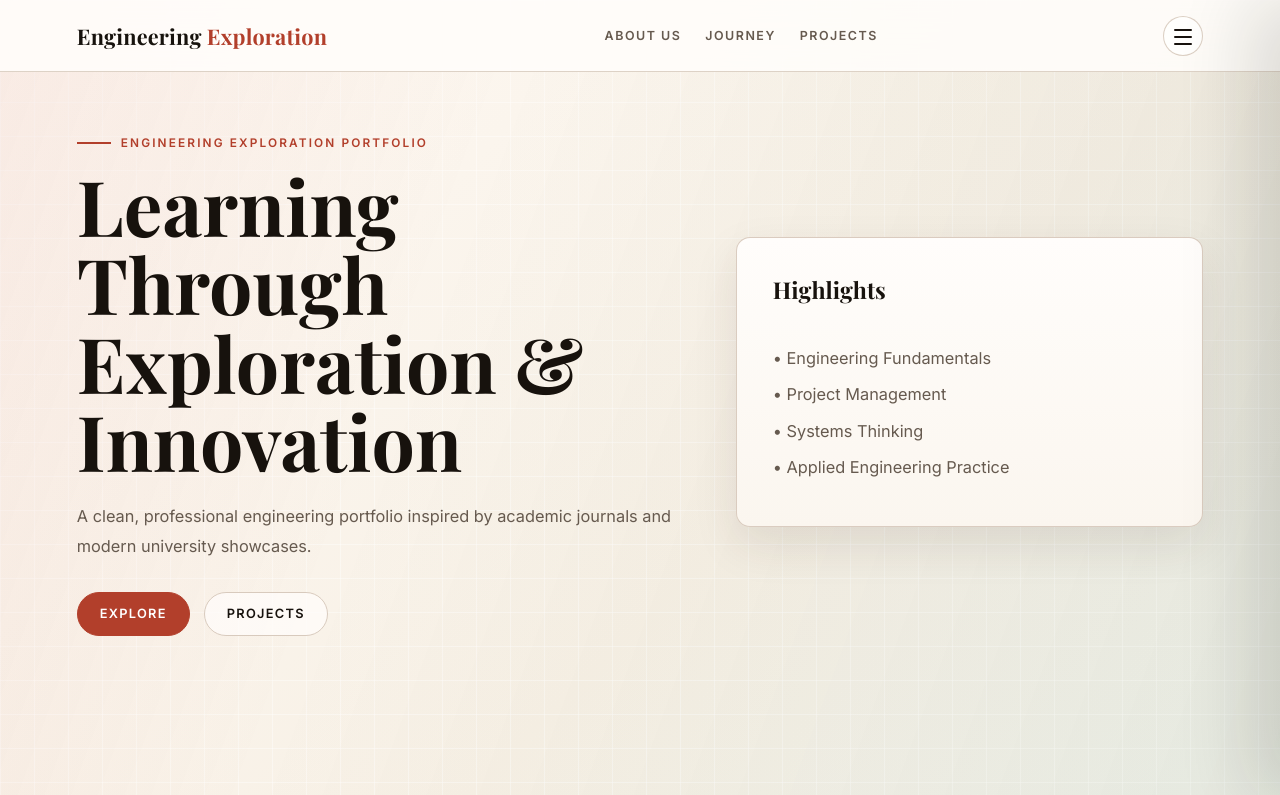
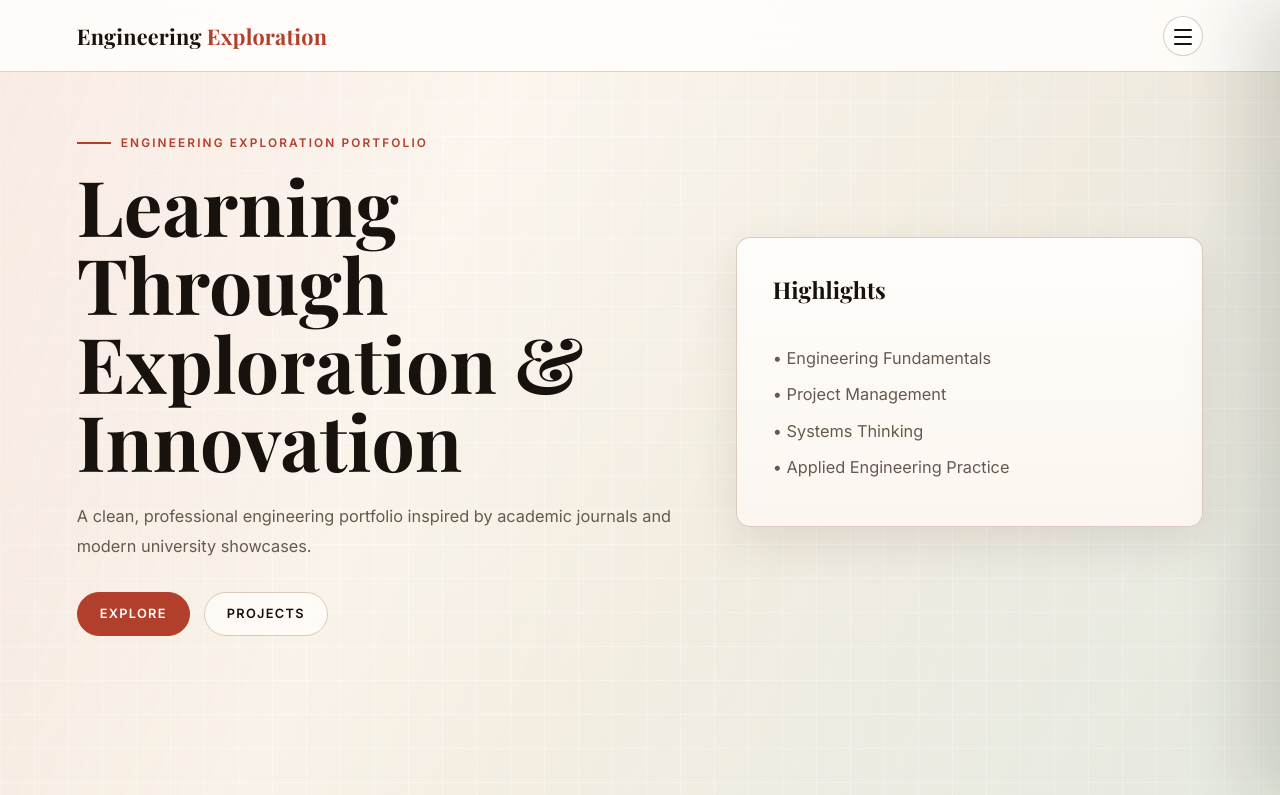
Before and after one commit to animeman0001111-cloud/PRAJWALPORT, a plain HTML site: page index.html in a window 1280 px wide. Shown: the top 795 px of the page. Drawn offline with nearby package versions, Linux system fonts and the light colour scheme.

Commit message:
Update index.html

```diff
--- a/index.html
+++ b/index.html
@@ -124,9 +124,6 @@ th{background:#2f2721;color:#fff;text-align:left;padding:14px 16px;font-weight:8
 <nav>
 <div class="logo">Engineering <span>Exploration</span></div>
 <div class="nav-links">
-<a href="intro.html">ABOUT US</a>
-<a href="#journey">Journey</a>
-<a href="#projects">Projects</a>
 </div>
 <button class="burger" id="burger" aria-label="Open menu" aria-expanded="false">
   <span></span><span></span><span></span>
```
